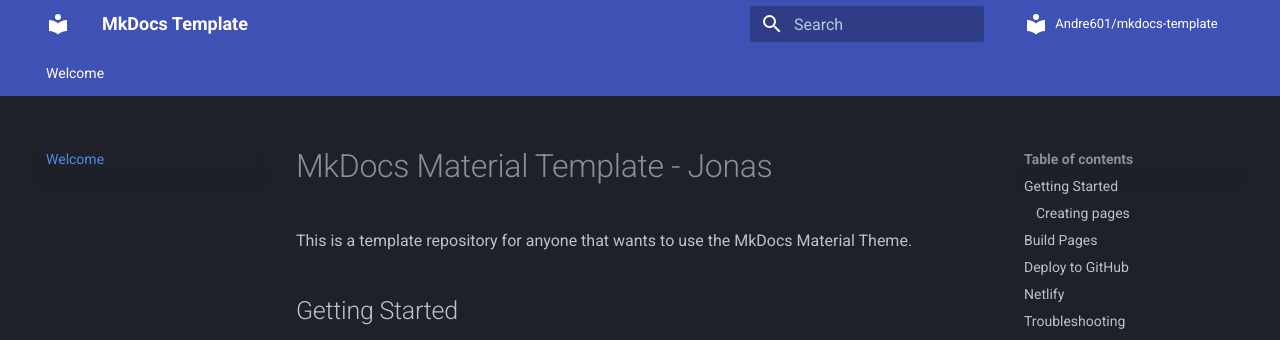
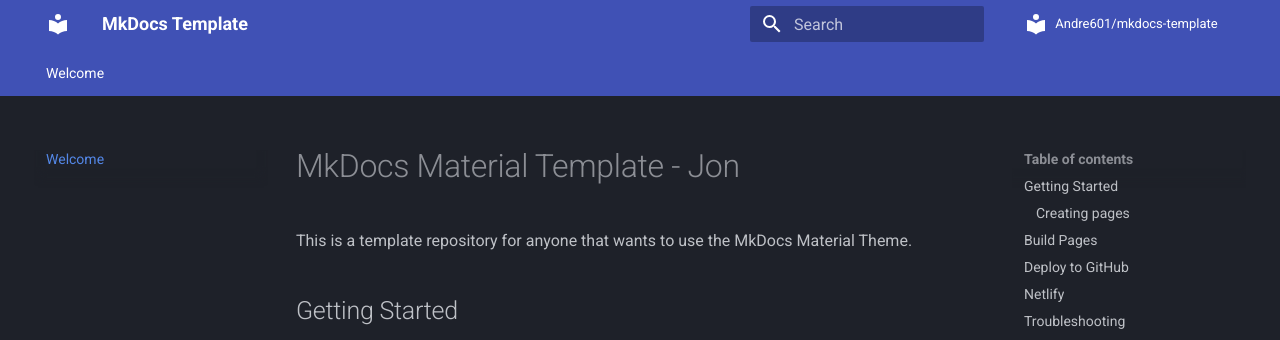
Before and after one commit to juananmora/mkdocs-sample1, an MkDocs documentation site: the page built from docs/index.md, in a window 1280 px wide and 900 px high. Shown: the top 340 px of the window. Built offline with MkDocs 1.6.1 and Material for MkDocs 9.7.7, drawn with Linux system fonts in a browser that asks for light colours; comment, search, counter and statistics services are not loaded.

Commit message:
Update index.md

```diff
--- a/docs/index.md
+++ b/docs/index.md
@@ -16,7 +16,7 @@
 
 [LICENSE]: https://github.com/Andre601/mkdocs-template/blob/master/LICENSE
 
-# MkDocs Material Template - Jonas
+# MkDocs Material Template - Jon
 This is a template repository for anyone that wants to use the MkDocs Material Theme.
 
 ## Getting Started
```
